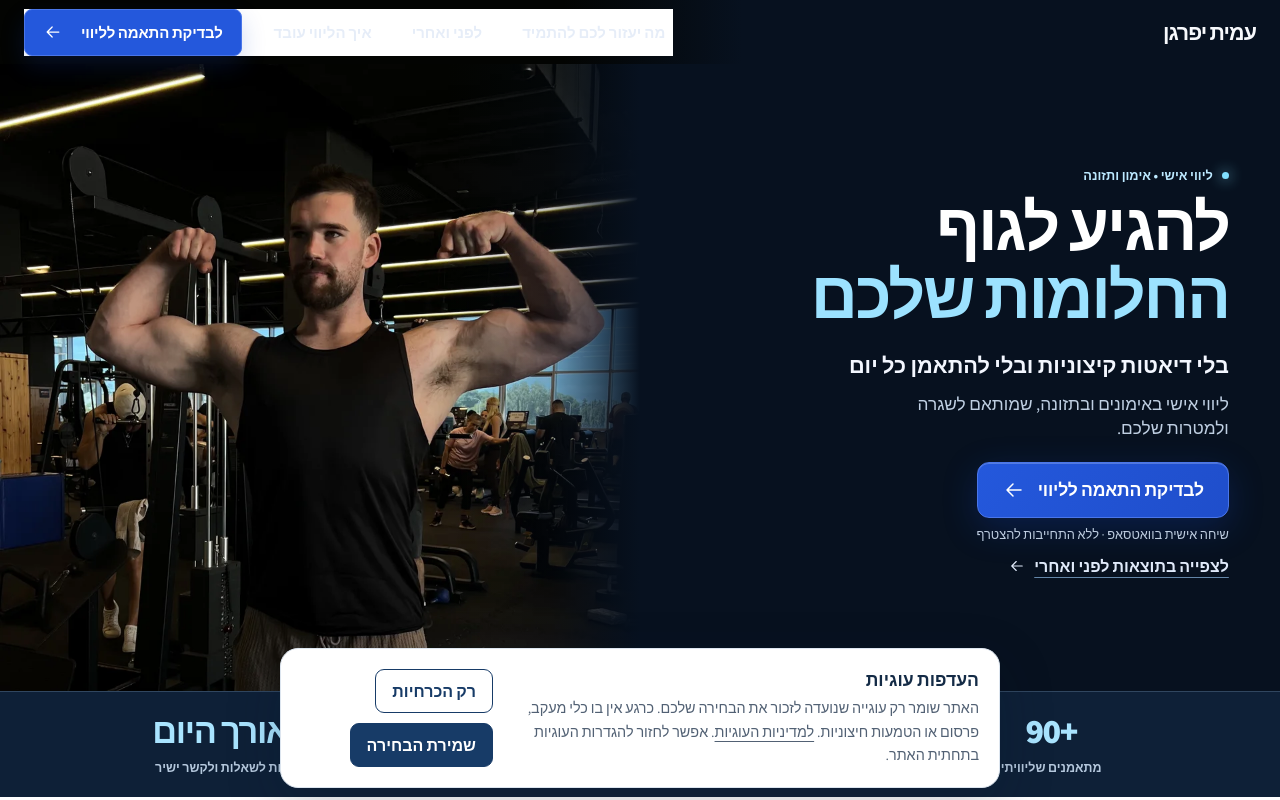
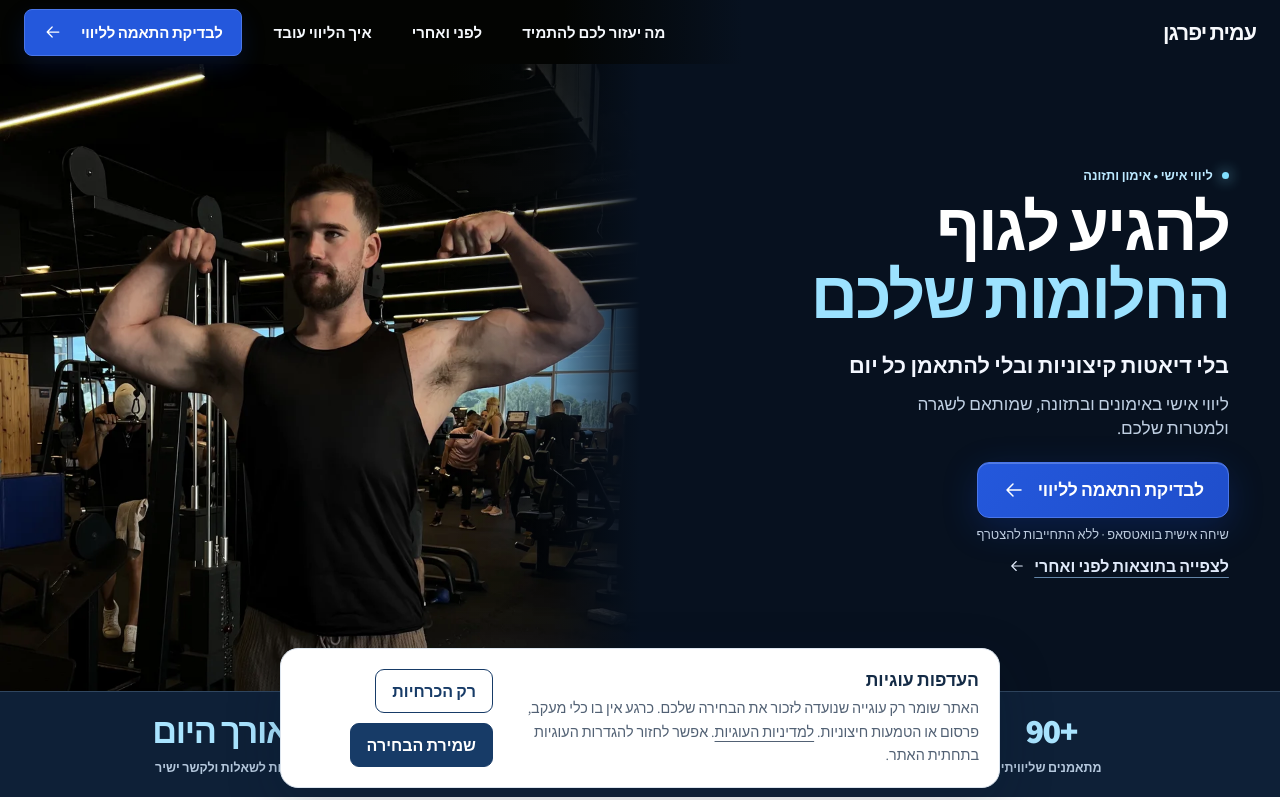
Before and after one commit to amiti00111-cpu/amitifargan, a website built with Vite: page index.html in a window 1280 px wide. Shown: the top 800 px of the page. Built offline with nearby package versions, Linux system fonts and the light colour scheme.

Commit message:
Ensure desktop nav contrast on the continuous dark header

```diff
--- a/src/premium.css
+++ b/src/premium.css
@@ -554,3 +554,10 @@ body {background:#f8faff;color:#0b192c;}
  .cookie-banner[hidden]{display:none;}
  body.cookie-open {padding-bottom:0;}
 }
+
+/* Desktop navigation must inherit the hero/header surface rather than the old white nav. */
+@media(min-width:768px){
+ .site-header .header-nav {background:transparent;border:0;box-shadow:none;}
+ .site-header .header-nav>a:not(.button) {color:#f5f8fc;}
+ .site-header .header-nav>a:not(.button):hover {color:#9ce2ff;background:transparent;}
+}
```
